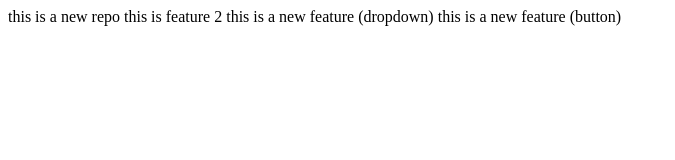
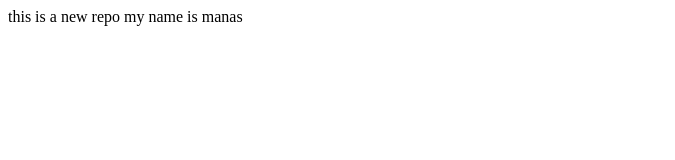
Before and after one commit to manaswinidoma/localrepo, a plain HTML site: page index.html in a window 1280 px wide. Shown: the whole page, without its empty margins (0-675 px from the left). Drawn offline with Linux system fonts and the light colour scheme.

Commit message:
just 2 lines

```diff
--- a/index.html
+++ b/index.html
@@ -1,4 +1,2 @@
 <pr>this is a new repo</pr>
-<pr>this is feature 2</pr>
-<pr>this is a new feature (dropdown)</pr>
-<pr>this is a new feature (button) </pr>
+<pr>my name is manas</pr>
```
